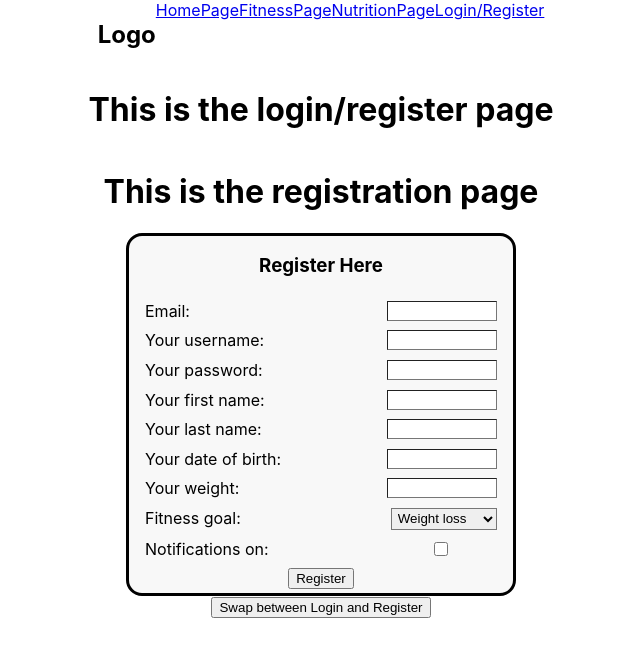
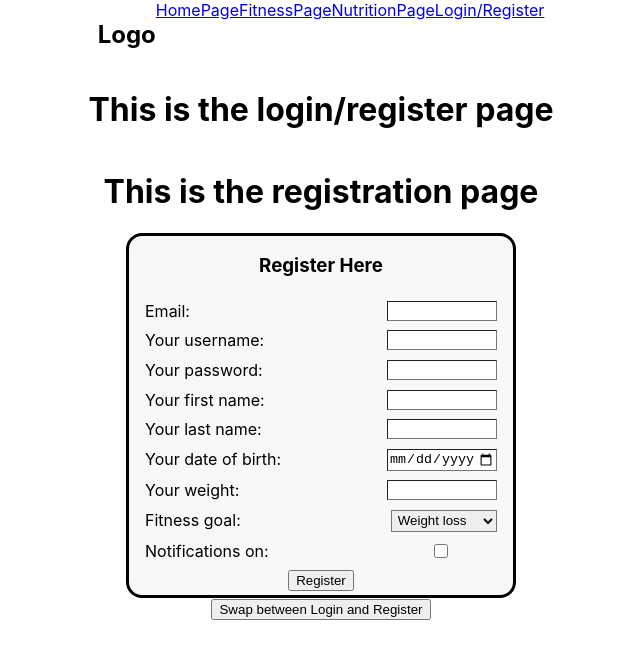
Before and after one commit to pht1207/capstone-fitness-app, a React (Create React App) app: page /LoginRegisterPage in a window 1280 px wide. Both pictures are taken after a click on the button "Swap between Login and Register". Shown: the top 658 px of the page, without its empty margins (319-959 px from the left). Built offline with nearby package versions, Linux system fonts and the light colour scheme.

Commit message:
Changed input type to 'date' for DOB element on registerpage.js

```diff
--- a/src/pages/LoginRegistrationPage/RegisterPage.js
+++ b/src/pages/LoginRegistrationPage/RegisterPage.js
@@ -53,7 +53,7 @@ function RegisterPage() {
           <label>Your password: <input type='text'></input></label>
           <label>Your first name: <input type='text'></input></label>
           <label>Your last name: <input type='text'></input></label>
-          <label>Your date of birth: <input type='text'></input></label>
+          <label>Your date of birth: <input type='date'></input></label>
           <label>Your weight: <input type='text'></input></label>
           <label>Fitness goal:
             <select>
```
